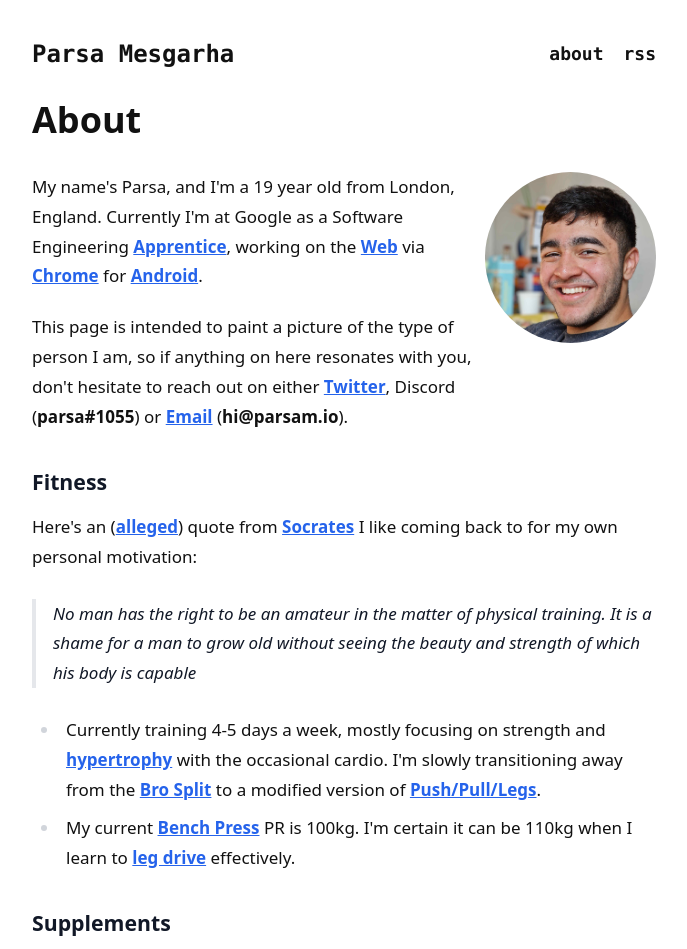
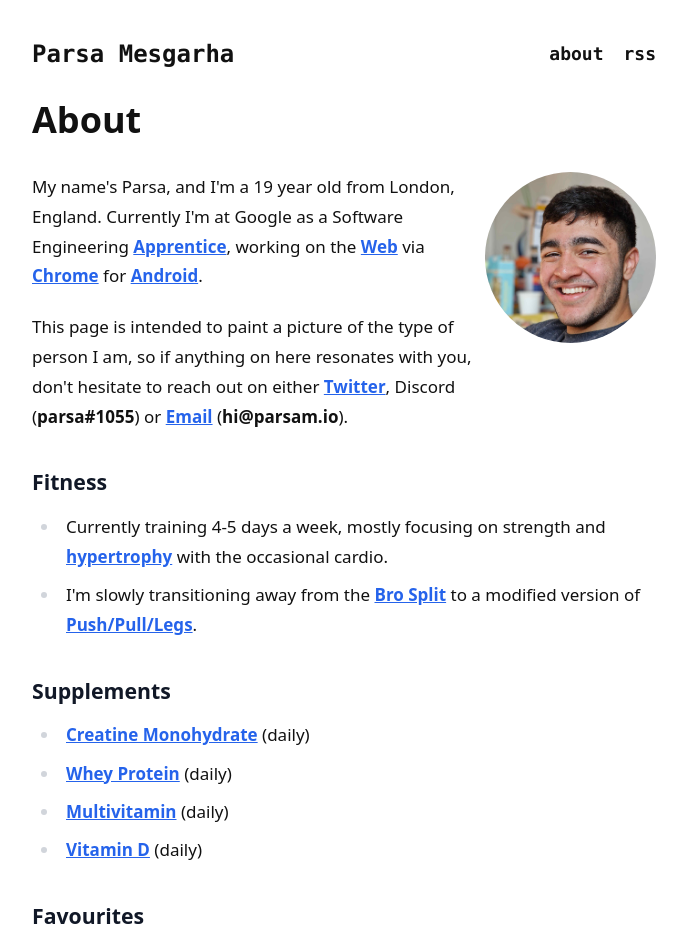
Before and after one commit to pzrsa/parsam.io, a Next.js app: page /about in a window 1280 px wide. Shown: the top 949 px of the page, without its empty margins (296-983 px from the left). Built offline with nearby package versions, Linux system fonts and the light colour scheme.

Commit message:
remove socrates quote for now

```diff
--- a/pages/about.tsx
+++ b/pages/about.tsx
@@ -77,22 +77,6 @@ export default function About() {
           </div>
           <div>
             <h3>Fitness</h3>
-            Here&apos;s an (
-            <ExternalLink
-              href="https://en.wikipedia.org/wiki/Socratic_problem"
-              name="alleged"
-            />
-            ) quote from{" "}
-            <ExternalLink
-              href="https://en.wikipedia.org/wiki/Socrates"
-              name="Socrates"
-            />{" "}
-            I like coming back to for my own personal motivation:
-            <blockquote>
-              No man has the right to be an amateur in the matter of physical
-              training. It is a shame for a man to grow old without seeing the
-              beauty and strength of which his body is capable
-            </blockquote>
             <ul>
               <li>
                 Currently training 4-5 days a week, mostly focusing on strength
@@ -101,8 +85,10 @@ export default function About() {
                   href="https://en.wikipedia.org/wiki/Muscle_hypertrophy"
                   name="hypertrophy"
                 />{" "}
-                with the occasional cardio. I&apos;m slowly transitioning away
-                from the{" "}
+                with the occasional cardio.{" "}
+              </li>
+              <li>
+                I&apos;m slowly transitioning away from the{" "}
                 <ExternalLink
                   href="https://www.muscleandstrength.com/workouts/the-ultimate-bro-split"
                   name="Bro Split"
@@ -113,19 +99,6 @@ export default function About() {
                   name="Push/Pull/Legs"
                 />
                 .{" "}
-              </li>
-              <li>
-                My current{" "}
-                <ExternalLink
-                  href="https://en.wikipedia.org/wiki/Bench_press"
-                  name="Bench Press"
-                />{" "}
-                PR is 100kg. I&apos;m certain it can be 110kg when I learn to{" "}
-                <ExternalLink
-                  name="leg drive"
-                  href="https://www.google.com/search?q=what+is+leg+drive"
-                />{" "}
-                effectively.
               </li>
             </ul>
           </div>
```
